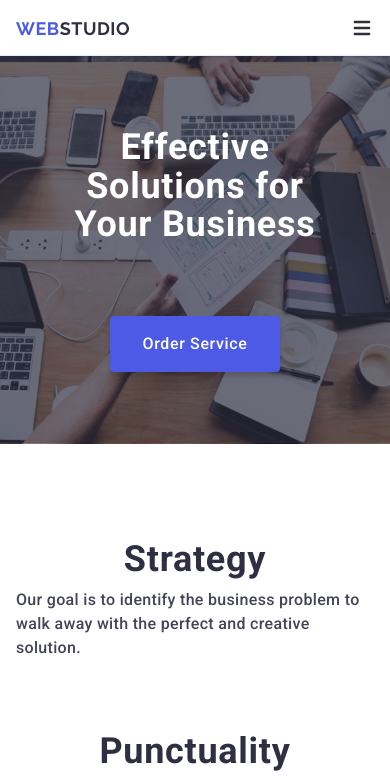
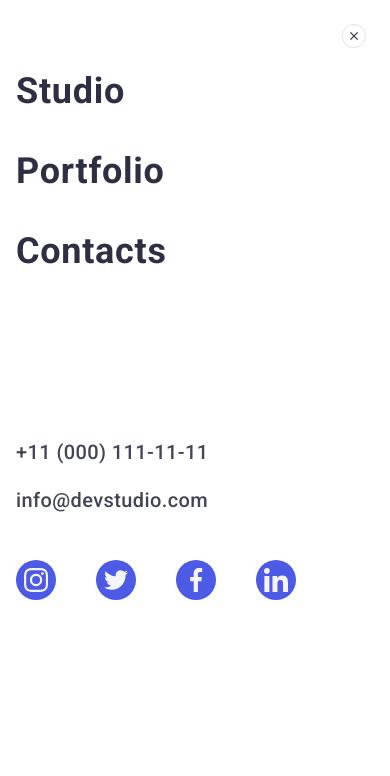
Before and after one commit to spalnique/goit-markup-hw-06, a plain HTML site: page index.html in a window 390 px wide. Both pictures are taken after a click on the button 362 px from the left and 28 px from the top of the page. Shown: the top 776 px of the page. Drawn offline with nearby package versions, Linux system fonts and the light colour scheme; files whose address does not match are found by name.

Commit message:
hw-06-3
JS adapted
Mobile menu ready

```diff
--- a/css/styles.css
+++ b/css/styles.css
@@ -1237,26 +1237,29 @@ input[type="checkbox"]:checked + label > span {
         border: 0;
         background-color: transparent;
         z-index: 5;
+        cursor: pointer;
     }
 }
 
-/* .modal-menu-is-hidden {
-    opacity: 1;
+.is-hidden {
+    opacity: 0;
     visibility: hidden;
     pointer-events: none;
 }
 
-.modal-menu {
-    position: relative;
+.modal-menu-container {
     padding: 72px 24px 40px 16px;
     background-color: #fff;
-    height: 100vh;
-    width: 100vh;
-}
-
-.modal-menu-container {
+    height: 100%;
+    width: 100%;
+    background-color: #fff;
     display: flex;
     flex-direction: column;
+    position: fixed;
+    top: 50%;
+    left: 50%;
+    transform: translate(-50%, -50%);
+    z-index: 10;
 }
 
 .menu-close-button {
@@ -1268,7 +1271,7 @@ input[type="checkbox"]:checked + label > span {
     padding: 0;
     right: 24px;
     top: 24px;
-    background-color: #E7E9FC;
+    background-color: #fff;
     width: 24px;
     height: 24px;
     border-radius: 50%;
@@ -1309,17 +1312,6 @@ input[type="checkbox"]:checked + label > span {
     color: #404BBF;
 }
 
-.modal-nav-link:nth-child(1) {
-    color: #404BBF;
-    font-family: "Roboto", sans-serif;
-    font-size: 36px;
-    font-style: normal;
-    font-weight: 700;
-    line-height: 1.11;
-    letter-spacing: 0.02em;
-    text-transform: capitalize;
-}
-
 .modal-address-block {
     margin-bottom: 48px;
 }
@@ -1344,4 +1336,32 @@ input[type="checkbox"]:checked + label > span {
 
 .modal-address-link:active {
     color: #404BBF;
-} */
+}
+
+.modal-menu-media-list {
+    display: flex;
+    gap: 40px;
+    justify-content: flex-start;
+}
+
+.modal-menu-media-item {
+    width: 40px;
+    height: 40px;
+}
+
+.modal-menu-media-link {
+    display: flex;
+    justify-content: center;
+    align-items: center;
+    background-color: #4d5ae5;
+    border-radius: 50%;
+    width: 100%;
+    height: 100%;
+    transition: background-color 250ms cubic-bezier(0.4, 0, 0.2, 1);
+}
+
+.modal-menu-media-list .icon-container {
+    fill: #F4F4FD;
+}
+
+.icon {}
--- a/css/styles2.css
+++ b/css/styles2.css
@@ -565,7 +565,6 @@ input {
 }
 
 .footer-media-list .media-link {
-    /* position: relative; */
     display: flex;
     justify-content: center;
     align-items: center;
--- a/index.html
+++ b/index.html
@@ -515,7 +515,7 @@
     <!-- ====== END OF MODAL ORDER SERVICE ====== -->
 
 
-    <!-- ====== MODAL MENU ====== -->
+    <!-- ====== MOBILE MENU ====== -->
 
     <button type="button" class="menu-open-button" data-menu-open>
         <svg width="24" height="24">
@@ -523,54 +523,64 @@
         </svg>
     </button>
 
-    <!-- <div class="modal-menu modal-menu-is-hidden" data-modal>
-        <button type="button" class="menu-close-button" data-modal-close>
-            <svg class="close-icon" width="8" height="8">
-                <use href="./images/icons.svg#close-button"></use>
-            </svg>
-        </button>
+    <div class="is-hidden" data-menu>
         <div class="modal-menu-container">
+            <button type="button" class="menu-close-button" data-menu-close>
+                <svg class="close-icon" width="8" height="8">
+                    <use href="./images/icons.svg#close-button"></use>
+                </svg>
+            </button>
             <nav class="modal-nav-block">
                 <ul class="modal-nav-list">
-                    <li class="modal-nav-item"><a href="#" class="modal-nav-link">Studio</a></li>
-                    <li class="modal-nav-item"><a href="#" class="modal-nav-link">Portfolio</a></li>
-                    <li class="modal-nav-item"><a href="#" class="modal-nav-link">Contacts</a></li>
+                    <li class="modal-nav-item">
+                        <a href="./index.html" class="modal-nav-link" data-menu-close>Studio</a>
+                    </li>
+                    <li class="modal-nav-item">
+                        <a href="./index.html" class="modal-nav-link" data-menu-close>Portfolio</a>
+                    </li>
+                    <li class="modal-nav-item">
+                        <a href="./index.html" class="modal-nav-link" data-menu-close>Contacts</a>
+                    </li>
                 </ul>
             </nav>
             <address class="modal-address-block">
                 <ul class="modal-address-list">
                     <li class="modal-address-item">
-                        <a href="tel:+110001111111" class="modal-address-link">+11 (000) 111-11-11</a>
+                        <a href="tel:+110001111111" class="modal-address-link" data-menu-close>+11 (000) 111-11-11</a>
                     </li>
                     <li class="modal-address-item">
-                        <a href="mailto:info@devstudio.com" class="modal-address-link">info@devstudio.com</a>
+                        <a href="mailto:info@devstudio.com" class="modal-address-link" data-menu-close>info@devstudio.com</a>
                     </li>
                 </ul>
             </address>
             <ul class="modal-menu-media-list">
                 <li class="modal-menu-media-item">
-                    <a class="modal-menu-media-link" href="https://www.instagram.com/" target="_blank" rel="no-opener no-referrer">
+                    <a class="modal-menu-media-link" href="https://www.instagram.com/" target="_blank"
+                          rel="no-opener no-referrer">
                         <svg class="icon-container" width="24" height="24">
                             <use class="icon" href="./images/icons.svg#instagram" width="24" height="24"></use>
                         </svg>
                     </a>
                 </li>
                 <li class="modal-menu-media-item">
-                    <a class="modal-menu-media-link" href="https://twitter.com/?lang=uk" target="_blank" rel="no-opener no-referrer">
+                    <a class="modal-menu-media-link" href="https://twitter.com/?lang=uk" target="_blank"
+                          rel="no-opener no-referrer">
                         <svg class="icon-container" width="24" height="24">
                             <use class="icon" href="./images/icons.svg#twitter" width="24" height="24"></use>
                         </svg>
                     </a>
                 </li>
                 <li class="modal-menu-media-item">
-                    <a class="modal-menu-media-link" href="https://www.facebook.com/" target="_blank" rel="no-opener no-referrer">
+                    <a class="modal-menu-media-link" href="https://www.facebook.com/" target="_blank"
+                          rel="no-opener no-referrer">
                         <svg class="icon-container" width="24" height="24">
                             <use class="icon" href="./images/icons.svg#facebook" width="24" height="24"></use>
                         </svg>
                     </a>
                 </li>
                 <li class="modal-menu-media-item">
-                    <a class="modal-menu-media-link" href="https://www.linkedin.com/" target="_blank" rel="no-opener no-referrer">
+                    <a class="modal-menu-media-link" href="https://www.linkedin.com/" target="_blank"
+                          rel="no-opener no-referrer">
                         <svg class="icon-container" width="24" height="24">
                             <use class="icon" href="./images/icons.svg#linkedin" width="24" height="24"></use>
                         </svg>
@@ -578,7 +588,7 @@
                 </li>
             </ul>
         </div>
-    </div> -->
+    </div>
 
     <!-- ====== END OF MODAL MENU ====== -->
 
--- a/javascript/modal.js
+++ b/javascript/modal.js
@@ -14,3 +14,20 @@
 		refs.body.classList.toggle("no-scroll");
 	}
 })();
+
+(() => {
+	const refs = {
+		openMenuBtn: document.querySelector("[data-menu-open]"),
+		closeMenuBtn: document.querySelector("[data-menu-close]"),
+		menu: document.querySelector("[data-menu]"),
+		body: document.querySelector("body"),
+	};
+
+	refs.openMenuBtn.addEventListener("click", toggleMenu);
+	refs.closeMenuBtn.addEventListener("click", toggleMenu);
+
+	function toggleMenu() {
+		refs.menu.classList.toggle("is-hidden");
+		refs.body.classList.toggle("no-scroll");
+	}
+})();
```
